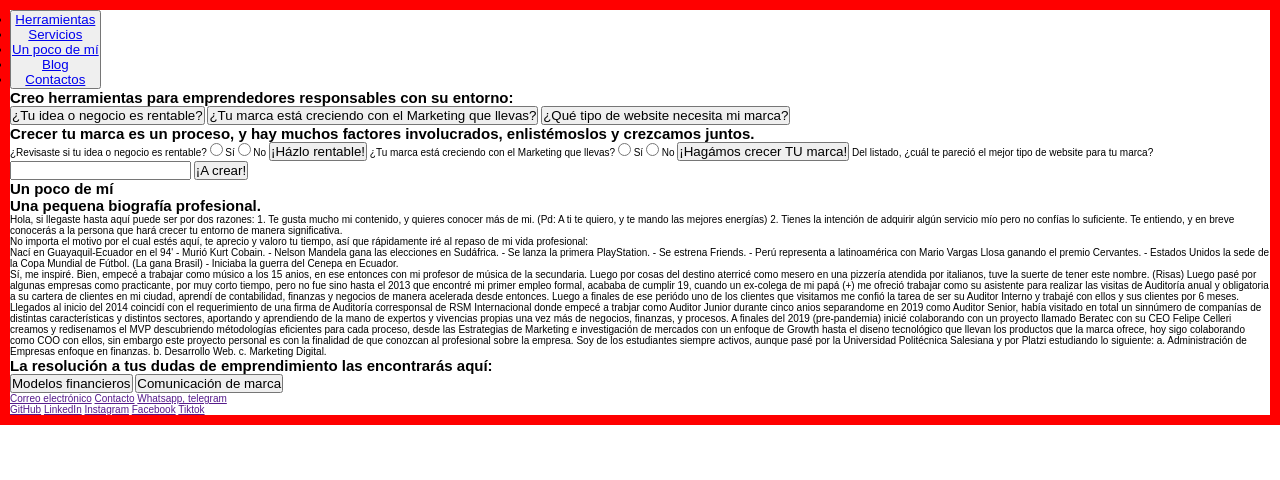
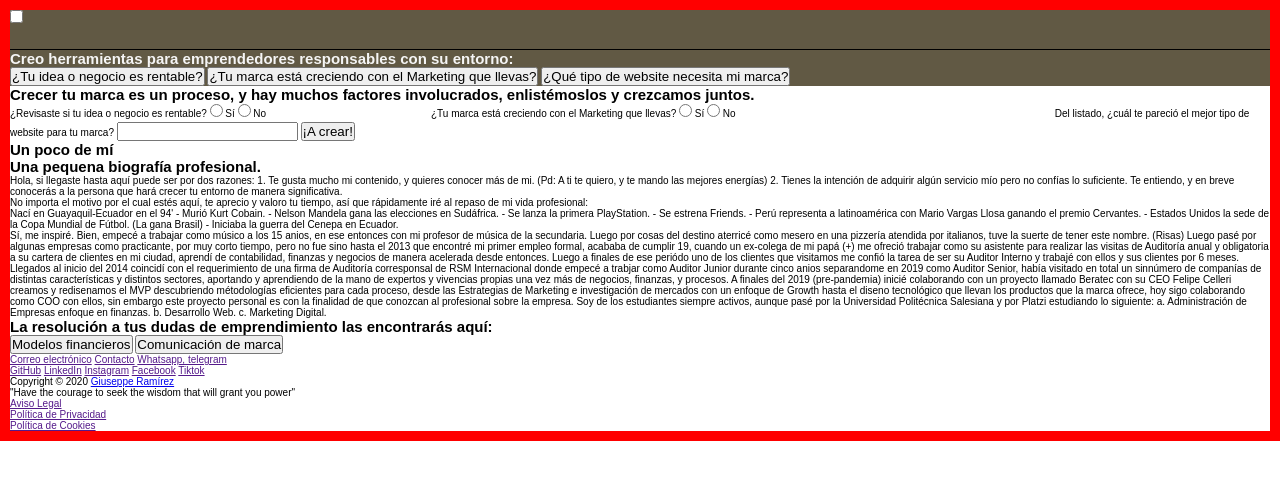
Before and after one commit to giuramirez/giuramirez.github.io, a plain HTML site: page index.html in a window 1280 px wide. Drawn offline with Linux system fonts and the light colour scheme.

Commit message:
Avance 1 - Header y otras cosillas

```diff
--- a/css/estilos.css
+++ b/css/estilos.css
@@ -11,6 +11,33 @@ html{
 
 /* Mobile */
 
-body{
-        border: 1rem solid black;
+header{
+        border-bottom: 0.1px solid black;
+        height: 4rem;
     }
+
+/* Ocultar los menús y las decisiones de los checks */
+.content-menu,
+.cta-1,
+.cta-tools,
+.cta-mkt,
+.cta-2{
+    visibility: hidden;
+}
+
+#menu-btn:checked ~ .content-menu,
+#choice-1a:checked ~ .cta-1,
+#choice-2a:checked ~ .cta-tools,
+#choice-1b:checked ~ .cta-mkt,
+#choice-2b:checked ~ .cta-2{
+    visibility: visible;
+}
+
+
+
+header, main .content-tools{
+    background-color: rgba(97, 89, 68, 2);
+    color: whitesmoke;
+}
+
+header #menu-btn
--- a/index.html
+++ b/index.html
@@ -12,8 +12,8 @@
 <body>
     <header>
         <section>
-            <button class="">
-                <nav>
+            <input type="checkbox" id="menu-btn"/>
+            <nav class="content-menu">
                 <ul>
                     <li><a href="#">Herramientas</a></li>
                     <li><a href="#">Servicios</a></li>
@@ -22,7 +22,6 @@
                     <li><a href="#">Contactos</a></li>
                 </ul>
             </nav>
-            </button>
         </section>
     </header>
     <main>
@@ -48,18 +47,20 @@
                     <label for="choice-1a">Sí</label>
                     <input type="radio" name="choice-a" id="choice-2a">
                     <label for="choice-2a">No</label>
-                    <button>¡Házlo rentable!</button>
+                    <button class="cta-1">¡Házlo rentable!</button>
+                    <a href="#" class="cta-tools">Revisemos ;)</a>
                 </span>
                 <span>¿Tu marca está creciendo con el Marketing que llevas?
                     <input type="radio" name="choice-b" id="choice-1b">
                     <label for="choice-1b">Sí</label>
                     <input type="radio" name="choice-b" id="choice-2b">
                     <label for="choice-2b">No</label>
-                    <button>¡Hagámos crecer TU marca!</button>
+                    <a href="#" class="cta-mkt">¿Seguro/a?, ¡revisemos juntos!</a>
+                    <button class="cta-2">¡Hagámos crecer TU marca!</button>
                 </span>
                 <span>Del listado, ¿cuál te pareció el mejor tipo de website para tu marca?
-                    <input list="website">
-                    <datalist id="website">
+                    <input list="website" id="input-web">
+                    <datalist id="website" required>
                         <option value="E-Commerce"></option>
                         <option value="Portfolio"></option>
                         <option value="Revista o blog"></option>
@@ -68,7 +69,7 @@
                         <option value="Aplicaciones"></option>
                         <option value="Web Corporativo"></option>
                     </datalist>
-                    <button>¡A crear!</button>
+                    <button class="cta-web">¡A crear!</button>
                 </span>
             </div>
         </section>
@@ -158,5 +159,21 @@
             </div>
         </section>
     </main>
+    <footer>
+    <div>
+        <div>
+            <span>Copyright © 2020</span>
+            <a rel="home" href="https://giuramirez.github.io"> Giuseppe Ramírez</a>
+            <blockquote>"Have the courage to seek the wisdom that will grant you power"</blockquote>
+        </div>
+        <nav>
+            <ul>
+                <li><a href="">Aviso Legal</a></li>
+                <li><a href="">Política de Privacidad</a></li>
+                <li><a href="">Política de Cookies</a></li>
+            </ul>
+        </nav>
+    </div>
+    </footer>
 </body>
 </html>
```
Also changed, not shown: marca.js (added). Lines whose indentation alone changed are shown as unchanged.
